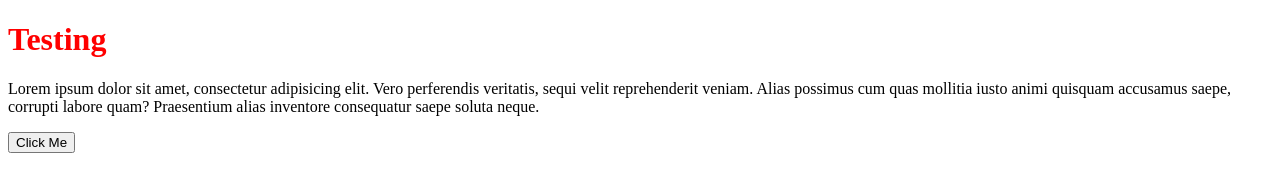
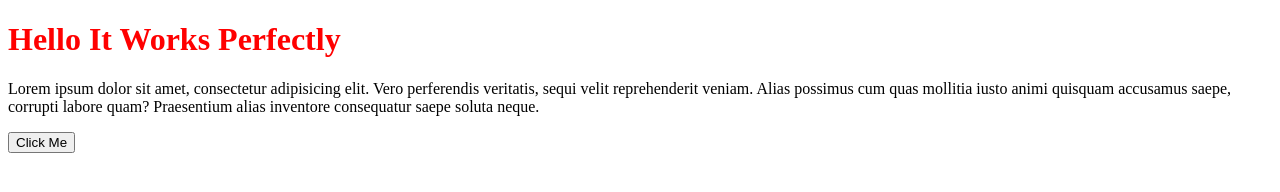
Before and after one commit to NarasimhaVaddala/testing, a plain HTML site: page index.html in a window 1280 px wide. Both pictures are taken after a click on the button "Click Me". Drawn offline with Linux system fonts and the light colour scheme.

Commit message:
second commit

```diff
--- a/index.html
+++ b/index.html
@@ -5,7 +5,6 @@
     <meta name="viewport" content="width=device-width, initial-scale=1.0">
     <title>Document</title>
     <link rel="stylesheet" href="./style.css">
-    <script src="./script.js"></script>
 
 </head>
 <body>
@@ -13,7 +12,8 @@
     <h1 id="heading">Testing</h1>
     <p>Lorem ipsum dolor sit amet, consectetur adipisicing elit. Vero perferendis veritatis, sequi velit reprehenderit veniam. Alias possimus cum quas mollitia iusto animi quisquam accusamus saepe, corrupti labore quam? Praesentium alias inventore consequatur saepe soluta neque.</p>
 
-    <button id="btn">Click Me</button>
+    <button id="btn" >Click Me</button>
 
 </body>
+<script src="./script.js"></script>
 </html>
--- a/script.js
+++ b/script.js
@@ -1,6 +1,4 @@
-let btn = document.getElementById('btn')
 
-btn.addEventListener('click' , ()=>{
-    let heading = document.getElementById('heading')
-    heading.innerHTML =  "Hello It Works Perfectly"
+document.getElementById('btn').addEventListener('click' , ()=>{
+    document.getElementById('heading').innerText =  "Hello It Works Perfectly"
 })
```
